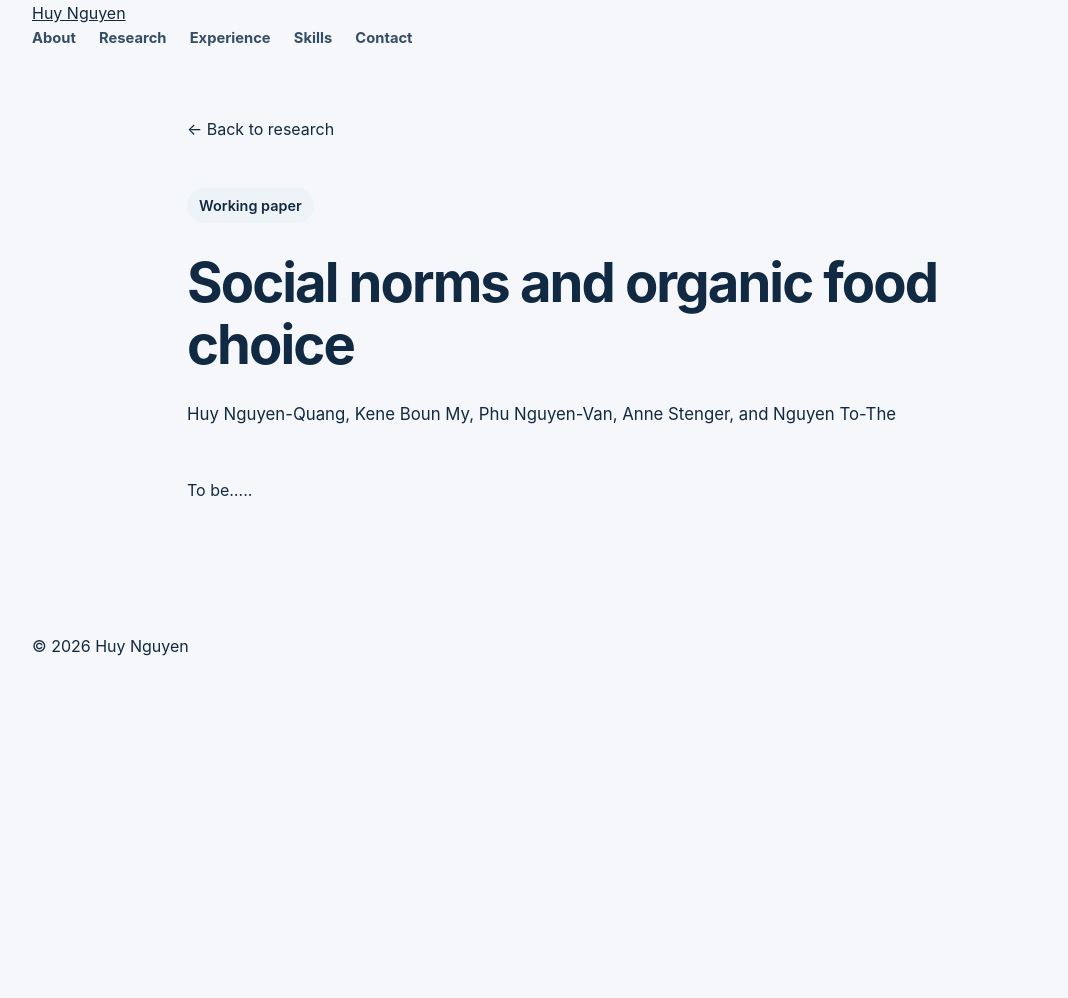
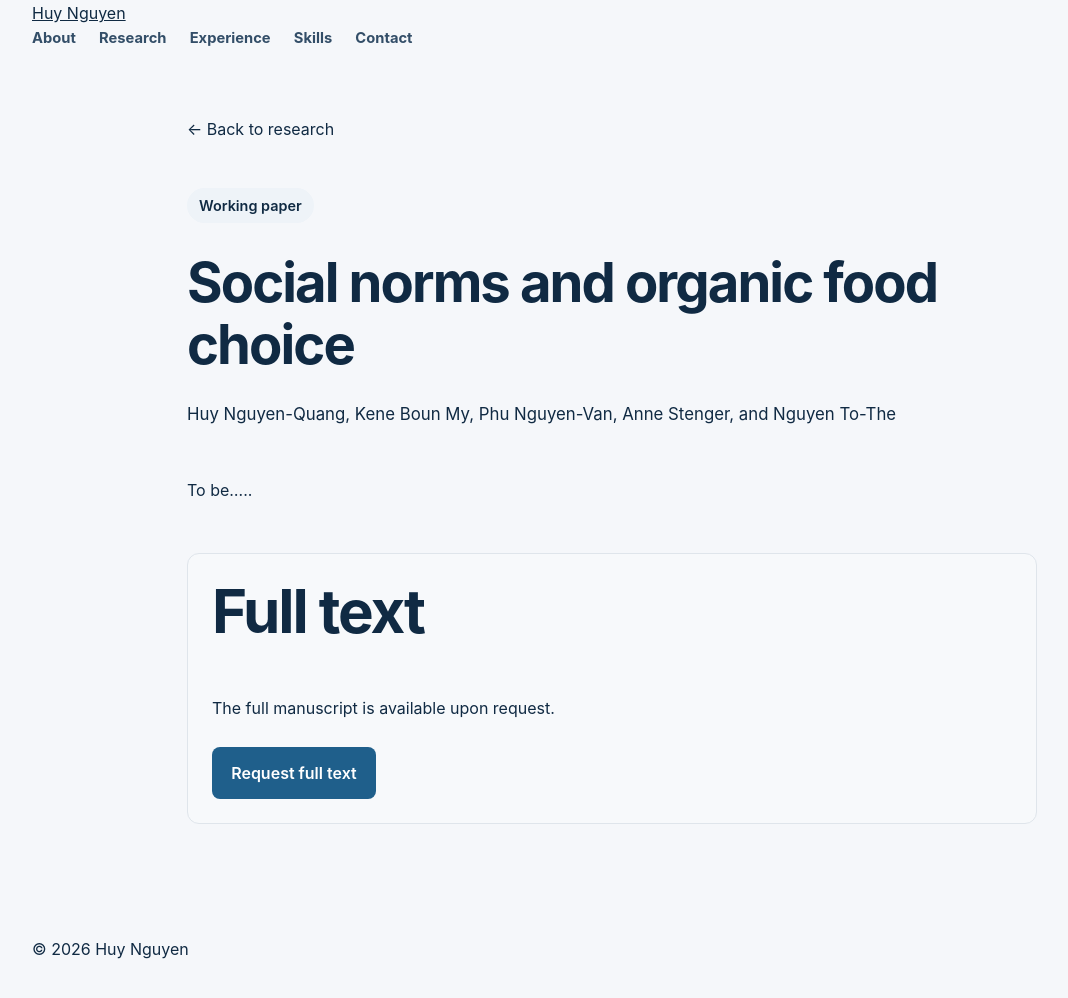
Before and after one commit to nguyenquanghuyvn/nguyenquanghuy.github.co, a Jekyll site: the page built from research/social-norms.md, in a window 1280 px wide and 1010 px high. Shown: the top 998 px of the window, without its empty margins (28-1096 px from the left). Built offline with Jekyll 4.4.1, drawn with Linux system fonts in a browser that asks for light colours.

Commit message:
Correct page insect food, add request full-text button

```diff
--- a/_config.yml
+++ b/_config.yml
@@ -1,3 +1,4 @@
 title: Huy Nguyen
 description: Economist and data scientist
+email: nguyenquanghuyib@gmail.com
 markdown: kramdown
--- a/_layouts/paper.html
+++ b/_layouts/paper.html
@@ -81,6 +81,40 @@
       <div class="paper-content">
         {{ content }}
       </div>
+      {% if page.request_full_text %}
+
+  {% capture email_subject %}
+  Request for full text: {{ page.title }}
+  {% endcapture %}
+
+  {% capture email_body %}
+Dear Dr. Nguyen,
+
+I would like to request the full text of your paper:
+
+"{{ page.title }}"
+
+Thank you.
+
+Best regards,
+  {% endcapture %}
+
+  <section class="full-text-request">
+    <h2>Full text</h2>
+
+    <p>
+      The full manuscript is available upon request.
+    </p>
+
+    <a
+      class="request-full-text-button"
+      href="mailto:{{ site.email }}?subject={{ email_subject | strip | uri_escape }}&body={{ email_body | strip | uri_escape }}"
+    >
+      Request full text
+    </a>
+  </section>
+
+{% endif %}
 
     </article>
   </main>
--- a/style.css
+++ b/style.css
@@ -622,3 +622,40 @@ h3 { font-size: 1.3rem; }
   border-left: 4px solid currentColor;
   background: #f5f7fa;
 }
+
+.full-text-request {
+  margin-top: 3rem;
+  padding: 1.5rem;
+
+  border: 1px solid #dfe5eb;
+  border-radius: 12px;
+  background: #f7f9fb;
+}
+
+.full-text-request h2 {
+  margin-top: 0;
+}
+
+.request-full-text-button {
+  display: inline-block;
+  margin-top: 0.6rem;
+  padding: 0.8rem 1.2rem;
+
+  border-radius: 8px;
+  background: #1f5f8b;
+  color: #ffffff;
+
+  font-weight: 600;
+  text-decoration: none;
+
+  transition:
+    transform 0.2s ease,
+    opacity 0.2s ease;
+}
+
+.request-full-text-button:hover,
+.request-full-text-button:focus {
+  color: #ffffff;
+  opacity: 0.9;
+  transform: translateY(-1px);
+}
```
Also changed, not shown: research/bargaining-information.md (+1 -0 lines), research/insect-food.md (+2 -1 lines), research/organic-certification.md (+1 -0 lines), research/social-norms.md (+1 -0 lines).
